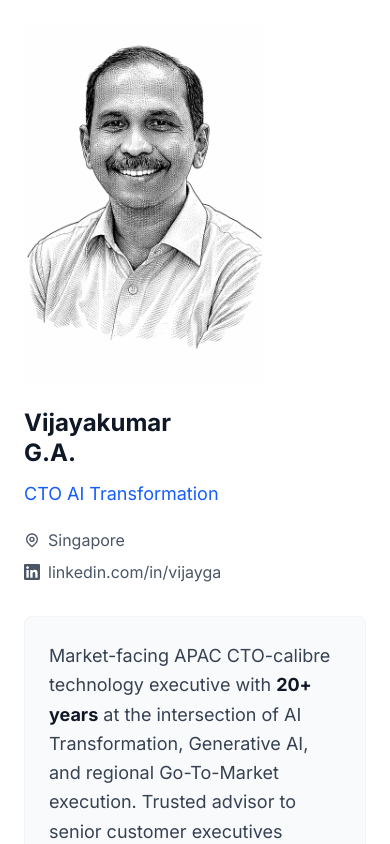
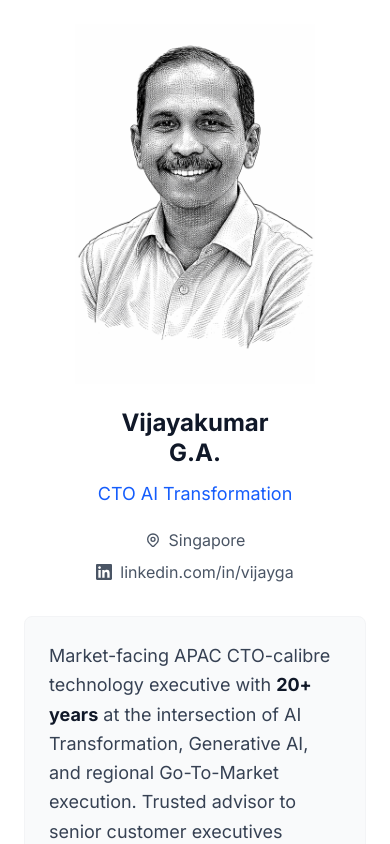
Before and after one commit to cloudcrafter65/deck, a Next.js app: page / in a window 390 px wide. Shown: the top 844 px of the page. Built offline with nearby package versions, Linux system fonts and the light colour scheme.

Commit message:
Center align photo and name on mobile

```diff
--- a/app/page.tsx
+++ b/app/page.tsx
@@ -71,12 +71,13 @@ export default function Home() {
           <div className="grid grid-cols-1 md:grid-cols-[280px_1fr] gap-8 md:gap-12">
             {/* Left Column - Image & Basic Info */}
             <motion.div
+              className="text-center md:text-left"
               initial={{ opacity: 0, x: -20 }}
               animate={{ opacity: 1, x: 0 }}
               transition={{ delay: 0.2, duration: 0.6 }}
             >
               {/* Portrait Image - maintains 2:3 aspect ratio */}
-              <div className="w-full max-w-[240px] mb-6">
+              <div className="w-full max-w-[240px] mx-auto md:mx-0 mb-6">
                 <Image
                   src="/images/profile-sketch.jpg"
                   alt="Vijayakumar G.A."
@@ -96,7 +97,7 @@ export default function Home() {
                 CTO AI Transformation
               </p>
 
-              <div className="space-y-2 text-gray-600">
+              <div className="space-y-2 text-gray-600 flex flex-col items-center md:items-start">
                 <div className="flex items-center gap-2">
                   <svg className="w-4 h-4" fill="none" stroke="currentColor" viewBox="0 0 24 24">
                     <path strokeLinecap="round" strokeLinejoin="round" strokeWidth={2} d="M17.657 16.657L13.414 20.9a1.998 1.998 0 01-2.827 0l-4.244-4.243a8 8 0 1111.314 0z" />
```
